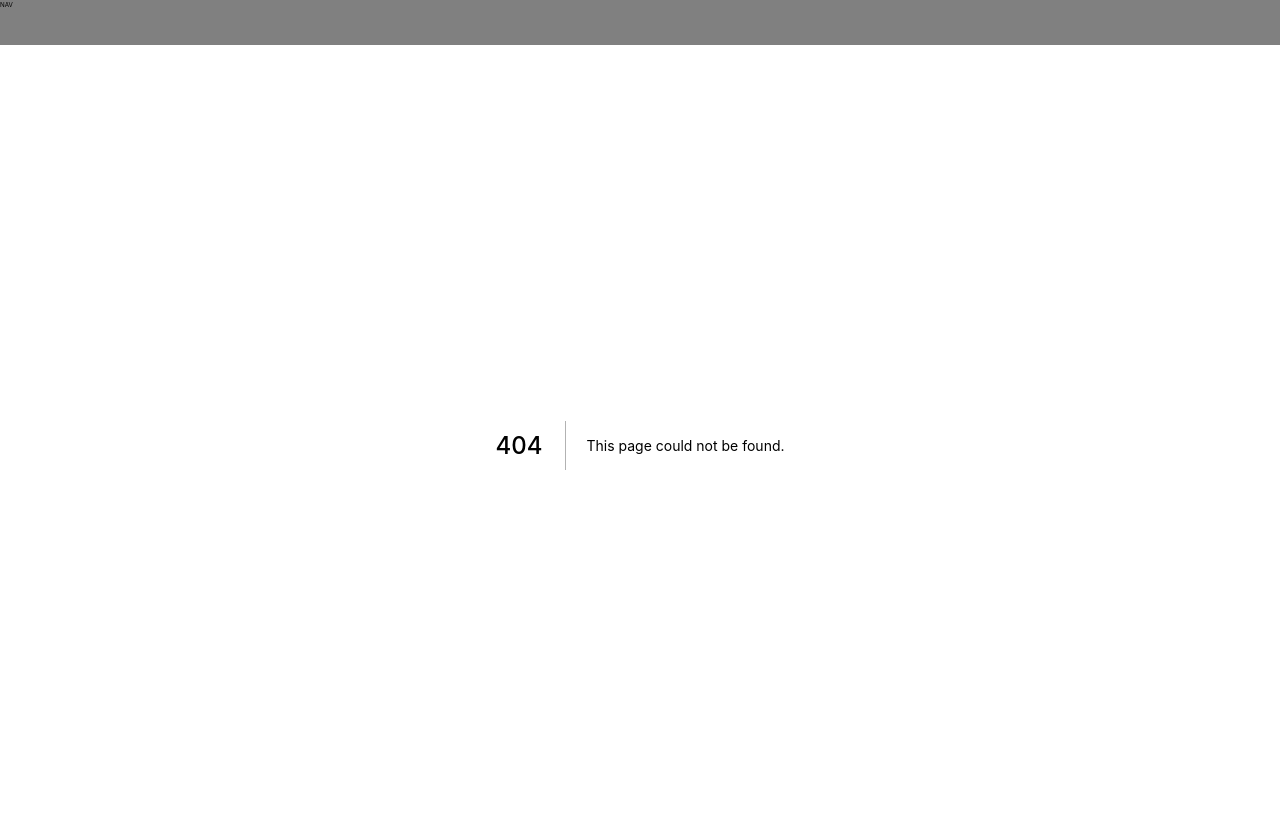
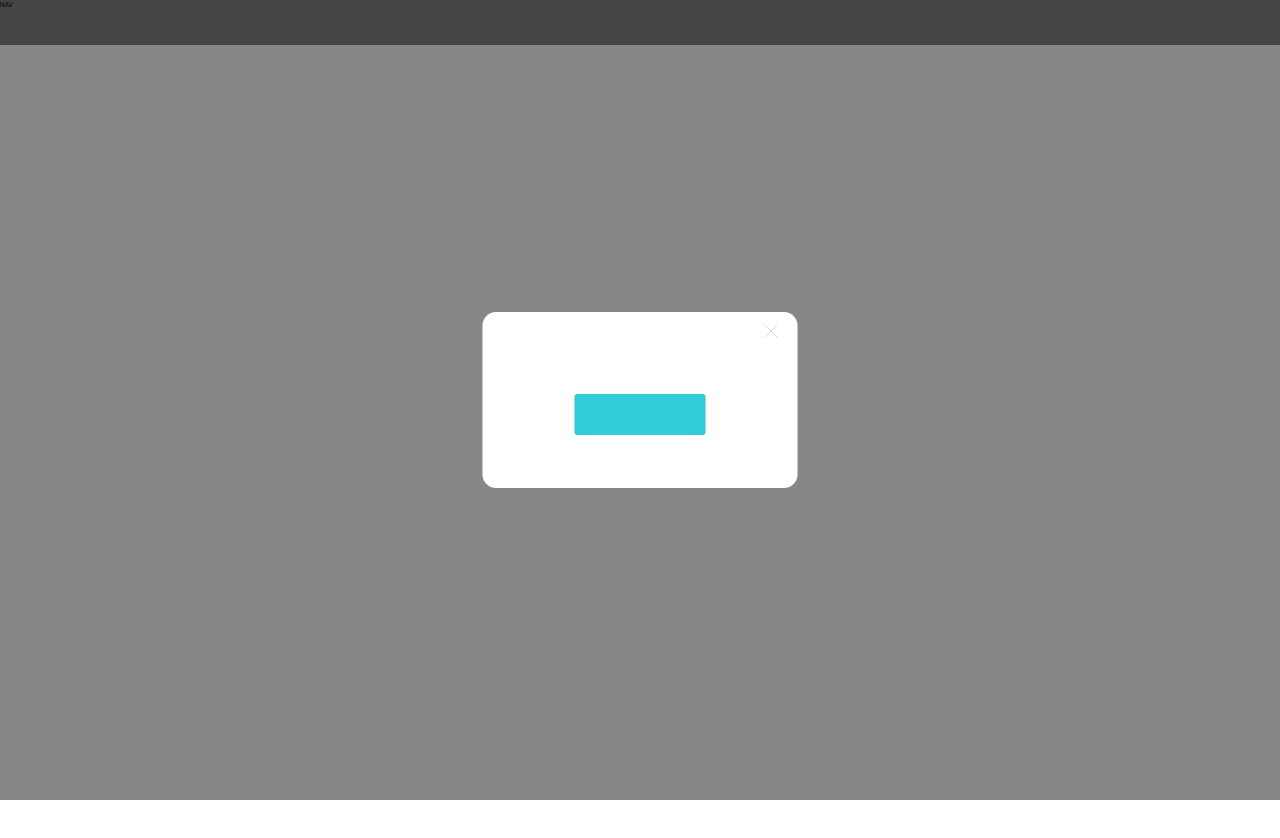
Before and after one commit to Team-Packman/Packman-Client, a Next.js app: page /components/Modal in a window 1280 px wide. Before the commit this address had no page. Shown: the top 838 px of the page. After the commit the page ends 800 px from the top, so only its background shows below. Built offline with nearby package versions, Linux system fonts and the light colour scheme.

Commit message:
feat/#13 : 모달 기본 디자인 퍼블리싱

```diff
--- /dev/null
+++ b/pages/components/Modal.tsx
@@ -0,0 +1,100 @@
+import styled from 'styled-components';
+import iClose from '../../public/assets/svg/iClose.svg';
+import Image from 'next/image';
+import { packmanColors } from '../../styles/color';
+// import { packmanColors } from '../../styles/color';
+
+interface ModalProps {
+  content: string;
+  leftButtonContent: string;
+  rightButtonContent?: string;
+  closeModal: () => void;
+}
+export default function Modal(props: ModalProps) {
+  const { content, leftButtonContent, rightButtonContent, closeModal } = props;
+
+  return (
+    <StyledRoot>
+      <StyledModalWrapper>
+        <StyledImageWrapper>
+          <Image src={iClose} alt="닫기" onClick={closeModal} />
+        </StyledImageWrapper>
+        <StyledModalInfo>
+          <p>{content}</p>
+          <StyledButtonWrapper>
+            <StyledLeftButton onClick={closeModal}>{leftButtonContent}</StyledLeftButton>
+            {rightButtonContent && <StyledRightButton>{rightButtonContent}</StyledRightButton>}
+          </StyledButtonWrapper>
+        </StyledModalInfo>
+      </StyledModalWrapper>
+    </StyledRoot>
+  );
+}
+const StyledRoot = styled.div`
+  /* display: block; */
+  position: fixed;
+  top: 0;
+  width: 100%;
+  height: 100%;
+  background-color: rgba(0, 0, 0, 0.47);
+  z-index: 10;
+  overflow: hidden;
+`;
+const StyledModalWrapper = styled.div`
+  display: flex;
+  flex-direction: column;
+  justify-content: center;
+  text-align: center;
+  position: absolute;
+  top: 50%;
+  left: 50%;
+  transform: translate(-50%, -50%);
+  width: 31.5rem;
+  height: 17.6rem;
+  background-color: #fff;
+  border-radius: 1.34rem;
+
+  z-index: 10;
+
+  & > span {
+    position: absolute;
+    top: 0.7rem;
+    right: 1.5rem;
+  }
+`;
+const StyledImageWrapper = styled.div`
+  position: absolute;
+  top: 0.7rem;
+  right: 1.4rem;
+`;
+const StyledModalInfo = styled.div`
+  display: flex;
+  flex-direction: column;
+  gap: 2.95rem;
+  & > p {
+    font-weight: 300;
+    font-size: 1.6rem;
+    color: #282828;
+  }
+`;
+const StyledButtonWrapper = styled.div`
+  display: flex;
+  justify-content: center;
+  gap: 1.9rem;
+`;
+
+const ButtonStyle = styled.button`
+  width: 13.1rem;
+  height: 4.1rem;
+  border-radius: 0.3rem;
+  background: ${packmanColors.mint};
+  color: ${packmanColors.white};
+  border-radius: 3px;
+  font-weight: 400;
+  font-size: 1.4rem;
+  border: none;
+`;
+
+const StyledLeftButton = styled(ButtonStyle)``;
+
+const StyledRightButton = styled(ButtonStyle)``;
--- a/pages/components/SwipeableListItem.tsx
+++ b/pages/components/SwipeableListItem.tsx
@@ -147,7 +147,6 @@ const StyledItemWrapper = styled.article<{ isDragged: boolean; isDeleting: boole
   border-radius: 1.5rem;
   background-color: #fff;
   transition: 0.4s ease-in-out;
-  z-index: 1;
 
   -webkit-user-select: none;
   -moz-user-select: none;
@@ -205,6 +204,5 @@ const StyledDeleteButton = styled.div<{ isDragged: boolean }>`
   transition: 0.4s ease-in-out;
   font-size: 1.4rem;
   font-weight: 500;
-  z-index: 0;
   opacity: ${({ isDragged }) => (isDragged ? '1' : '0')};
 `;
```
Also changed, not shown: pages/components/SwipeableList.tsx (+9 -2 lines), pages/packing-list.tsx (+25 -1 lines), 1 other file (tests, documents, lock files or other folders).
